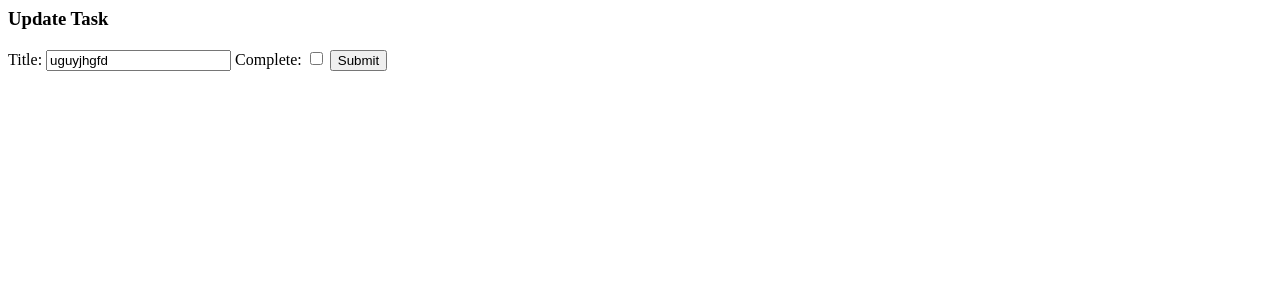
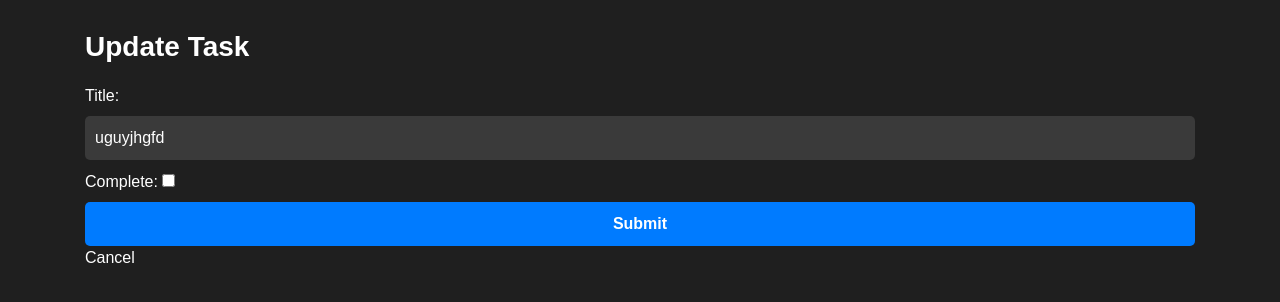
Before and after one commit to heyman242/TO-DO, a Django app: page /update_task/14/ in a window 1280 px wide. Shown: the top 302 px of the page. Run offline with Django 4.2, Linux system fonts and the light colour scheme; data comes from the database, SQL or seed files in the repository; both versions use the stored data as it was after the commit; some libraries are stand-ins or nearby versions.

Commit message:
updated interface

```diff
--- a/myworld1/todo/tasks/templates/tasks/update_task.html
+++ b/myworld1/todo/tasks/templates/tasks/update_task.html
@@ -1,10 +1,80 @@
-<h3>Update Task</h3>
+<!DOCTYPE html>
+<html>
+<head>
+	<title>Update Task</title>
+	<link rel="stylesheet" href="https://stackpath.bootstrapcdn.com/bootstrap/4.3.1/css/bootstrap.min.css" integrity="sha384-ggOyR0iXCbMQv3Xipma34MD+dH/1fQ784/j6cY/iJTQUOhcWr7x9JvoRxT2MZw1T" crossorigin="anonymous">
+	<style>
+		body {
+			background-color: #1f1f1f;
+			color: #fff;
+			font-family: Arial, sans-serif;
+		}
 
-<form method="POST" action="">
-	{% csrf_token %}
+		h3 {
+			font-weight: bold;
+			margin-top: 30px;
+			margin-bottom: 20px;
+		}
 
-	{{form}}
-	<input type="submit" name="Update Task">
+		form {
+			margin-top: 20px;
+		}
 
+		input[type="text"] {
+			background-color: #3a3a3a;
+			border: none;
+			border-radius: 5px;
+			color: #fff;
+			margin-bottom: 10px;
+			padding: 10px;
+			width: 100%;
+		}
 
-</form>
+		input[type="submit"] {
+			background-color: #007bff;
+			border: none;
+			border-radius: 5px;
+			color: #fff;
+			cursor: pointer;
+			font-weight: bold;
+			padding: 10px;
+			transition: background-color 0.2s ease-in-out;
+			width: 100%;
+		}
+
+		input[type="submit"]:hover {
+			background-color: #0062cc;
+		}
+
+		a {
+			color: #fff;
+			text-decoration: none;
+			transition: color 0.2s ease-in-out;
+		}
+
+		a:hover {
+			color: #ccc;
+		}
+
+		.alert {
+			background-color: #dc3545;
+			border: none;
+			border-radius: 5px;
+			color: #fff;
+			margin-top: 20px;
+			padding: 10px;
+		}
+	</style>
+</head>
+<body>
+	<div class="container">
+		<h3>Update Task</h3>
+		<form method="POST" action="">
+			{% csrf_token %}
+			{{form}}
+			<input type="submit" name="Update Task">
+		</form>
+		<a href="{% url 'list' %}">Cancel</a>
+	</div>
+</body>
+</html>
```
Also changed, not shown: myworld1/todo/tasks/templates/tasks/delete.html (+68 -1 lines), myworld1/todo/tasks/templates/tasks/list.html (+22 -14 lines), myworld1/todo/db.sqlite3.
